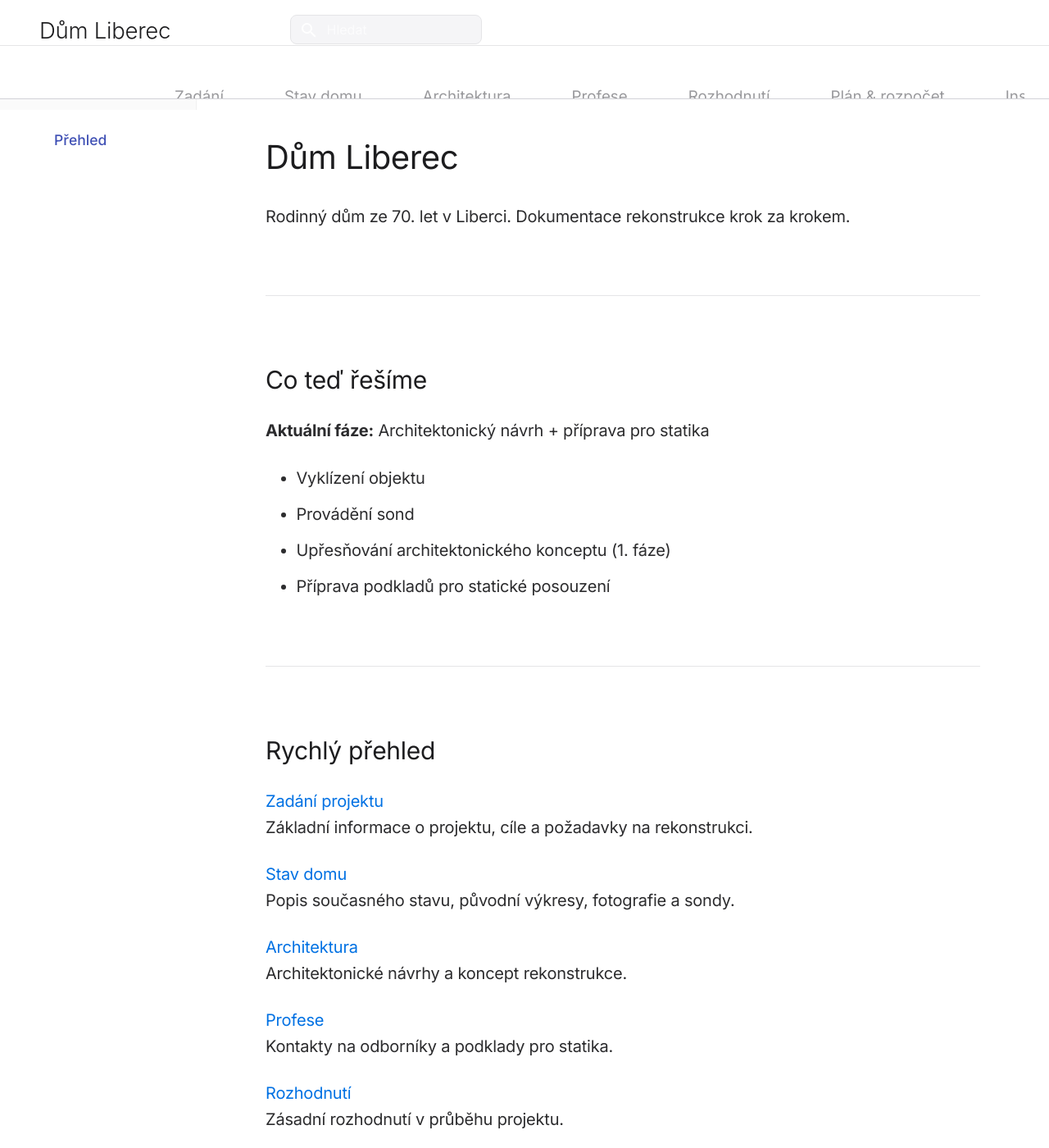
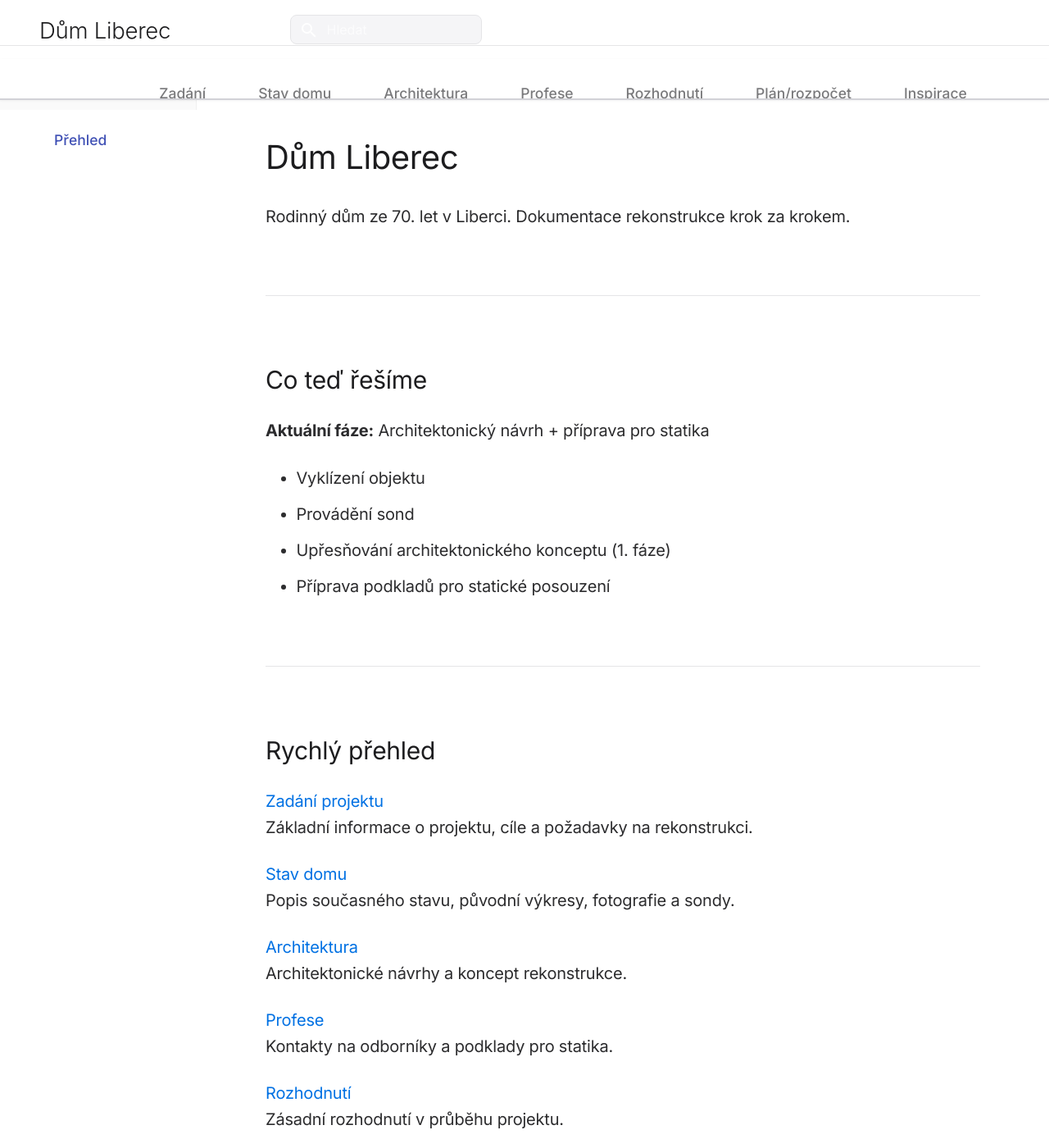
Before and after one commit to josefkubinek-star/dum-liberec, an MkDocs documentation site: the page built from docs/index.md, in a window 1280 px wide and 1400 px high. Shown: the whole window at 82% size. Built offline with MkDocs 1.6.1 and Material for MkDocs 9.7.7, drawn with Linux system fonts in a browser that asks for light colours; some web fonts are replaced.

Commit message:
Fix navigation: visible tabs, no TOC, no wrapping

```diff
--- a/docs/stylesheets/extra.css
+++ b/docs/stylesheets/extra.css
@@ -76,8 +76,21 @@
   border-radius: 0;
 }
 
-/* Hide right TOC sidebar completely - most important fix */
+/* Hide right TOC sidebar completely - multiple selectors to ensure it's hidden */
 .md-sidebar--secondary {
+  display: none !important;
+}
+
+.md-sidebar[data-md-component="sidebar"][data-md-type="toc"] {
+  display: none !important;
+}
+
+.md-content__inner > .md-sidebar--secondary {
+  display: none !important;
+}
+
+/* Also hide TOC button if it exists */
+.md-header__button[for="__toc"] {
   display: none !important;
 }
 
@@ -90,36 +103,66 @@
   max-width: 100%;
 }
 
-/* Top tabs navigation - Apple-style with better contrast */
+/* Top tabs navigation - clearly visible, high contrast, primary navigation */
 .md-tabs {
-  background-color: rgba(255, 255, 255, 0.98);
+  background-color: #ffffff;
   backdrop-filter: blur(20px);
-  border-bottom: 1px solid #d2d2d7;
-  box-shadow: none;
+  border-bottom: 2px solid #d2d2d7;
+  box-shadow: 0 1px 3px rgba(0, 0, 0, 0.05);
+  position: sticky;
+  top: 0;
+  z-index: 10;
 }
 
 .md-tabs__list {
   max-width: 100%;
+  white-space: nowrap; /* Prevent wrapping */
+  overflow-x: auto; /* Allow horizontal scroll if needed */
+  overflow-y: hidden;
+  -webkit-overflow-scrolling: touch;
+  scrollbar-width: thin;
+  scrollbar-color: #d2d2d7 transparent;
+}
+
+.md-tabs__list::-webkit-scrollbar {
+  height: 4px;
+}
+
+.md-tabs__list::-webkit-scrollbar-track {
+  background: transparent;
+}
+
+.md-tabs__list::-webkit-scrollbar-thumb {
+  background-color: #d2d2d7;
+  border-radius: 2px;
+}
+
+.md-tabs__item {
+  white-space: nowrap; /* Prevent individual items from wrapping */
+  flex-shrink: 0; /* Don't shrink items */
 }
 
 .md-tabs__link {
-  color: #6e6e73;
-  font-size: 0.9375rem; /* 15px */
-  font-weight: 400;
-  padding: 0.875rem 1.25rem;
+  color: #424245; /* Darker, more visible */
+  font-size: 0.875rem; /* 14px - slightly smaller to fit better */
+  font-weight: 500; /* Medium weight for better visibility */
+  padding: 0.75rem 1rem; /* Slightly reduced padding */
   transition: all 0.2s ease;
-  border-bottom: 2px solid transparent;
+  border-bottom: 3px solid transparent;
+  white-space: nowrap;
+  display: inline-block;
 }
 
 .md-tabs__link:hover {
   color: #1d1d1f;
   background-color: #f5f5f7;
+  border-bottom-color: #d2d2d7;
 }
 
 .md-tabs__link--active {
-  color: #1d1d1f;
-  font-weight: 500;
-  border-bottom: 2px solid #1d1d1f;
+  color: #1d1d1f; /* Very dark for maximum contrast */
+  font-weight: 600; /* Bold for active state */
+  border-bottom: 3px solid #1d1d1f; /* Thicker, darker underline */
   background-color: transparent;
 }
 
--- a/mkdocs.yml
+++ b/mkdocs.yml
@@ -46,7 +46,7 @@ nav:
     - Kontakty: 04_Profese/Kontakty.md
     - Statika: 04_Profese/Statika/Zadani_pro_statika.md
   - Rozhodnutí: 05_Rozhodnuti_a_zmeny/Decision_log.md
-  - Plán & rozpočet:
+  - Plán/rozpočet:
     - TODO: 06_TODO_a_plan/TODO_aktualni.md
     - Rozpočet: 08_Rozpocet_a_realizace/Rozpocet_hruby_odhad.md
   - Inspirace: 07_Inspirace/Inspirace.md
```
